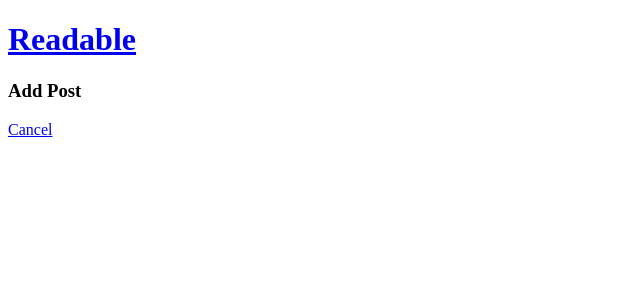
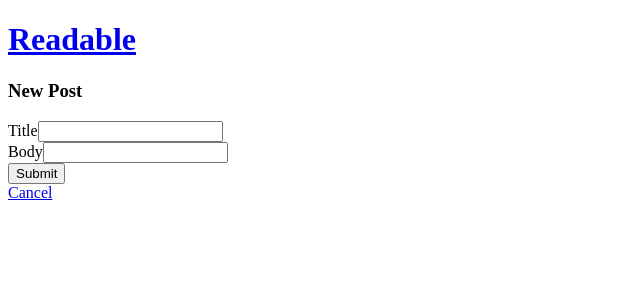
Before and after one commit to stefanadelbert/readable, a React (Create React App) app in the folder frontend/: page /add in a window 1280 px wide. Shown: the top 300 px of the page, without its empty margins (0-640 px from the left). Built offline with nearby package versions, Linux system fonts and the light colour scheme; no server answers.

Commit message:
Added EditablePost;

```diff
--- a/frontend/src/components/AddPost.js
+++ b/frontend/src/components/AddPost.js
@@ -1,13 +1,65 @@
 import React from 'react';
+import PropTypes from 'prop-types';
 import { Link } from "react-router-dom";
 
-export default class AddPost extends React.Component {
+class EditablePost extends React.Component {
+    state = {
+        title: '',
+        body: '',
+    }
+    static defaultProps = {
+        title: '',
+        body: '',
+    }
+    static propTypes = {
+        title: PropTypes.string,
+        body: PropTypes.string,
+    }
+    constructor(props) {
+        super(props);
+
+        this.state.title = props.title;
+        this.state.body = props.title;
+
+        this.handleTitleChange = this.handleTitleChange.bind(this)
+        this.handleBodyChange = this.handleBodyChange.bind(this)
+        this.handleSubmit = this.handleSubmit.bind(this)
+    }
+    handleTitleChange(event) {
+        this.setState({title: event.target.value});
+    }
+    handleBodyChange(event) {
+        this.setState({body: event.target.value});
+    }
+    handleSubmit(event) {
+        event.preventDefault();
+    }
     render() {
         return (
+        <form onSubmit={this.handleSubmit}>
             <div>
-                <h3>Add Post</h3>
-                <Link to="/">Cancel</Link>
+                <label>
+                    Title<input type="text" value={this.state.title} onChange={this.handleTitleChange} name="name" />
+                </label>
             </div>
+            <div>
+                <label>
+                    Body<input type="text" value={this.state.body} onChange={this.handleBodyChange} name="body" />
+                </label>
+            </div>
+            <input type="submit" value="Submit" />
+        </form>
         );
     }
 }
+
+const AddPost = (props) => {
+    return (
+        <div>
+            <h3>New Post</h3>
+            <EditablePost />
+            <Link to="/">Cancel</Link>
+        </div>
+    );
+}
+export default AddPost;
--- a/frontend/src/components/Main.js
+++ b/frontend/src/components/Main.js
@@ -15,6 +15,7 @@ const Main = (props) => {
         </div>
     );
 }
+
 Main.propTypes = {
     categories: PropTypes.array.isRequired,
     posts: PropTypes.array.isRequired,
--- a/frontend/src/components/PostHeader.js
+++ b/frontend/src/components/PostHeader.js
@@ -1,6 +1,5 @@
 import React from 'react';
 import PropTypes from 'prop-types';
-import { Link } from 'react-router-dom';
 
 const PostHeader = (props) => {
     let formattedTimestamp = new Date(props.timestamp).toString();
--- a/frontend/src/index.js
+++ b/frontend/src/index.js
@@ -2,7 +2,6 @@ import React from 'react';
 import ReactDOM from 'react-dom';
 import { Provider } from 'react-redux';
 import { createStore, applyMiddleware, compose } from 'redux';
-import logger from 'redux-logger';
 import { BrowserRouter } from 'react-router-dom';
 import thunk from 'redux-thunk';
 
@@ -18,7 +17,6 @@ const store = createStore(
 	reducer,
 	composeEnhancers(
         applyMiddleware(
-            logger,
             thunk
         )
 	)
```
